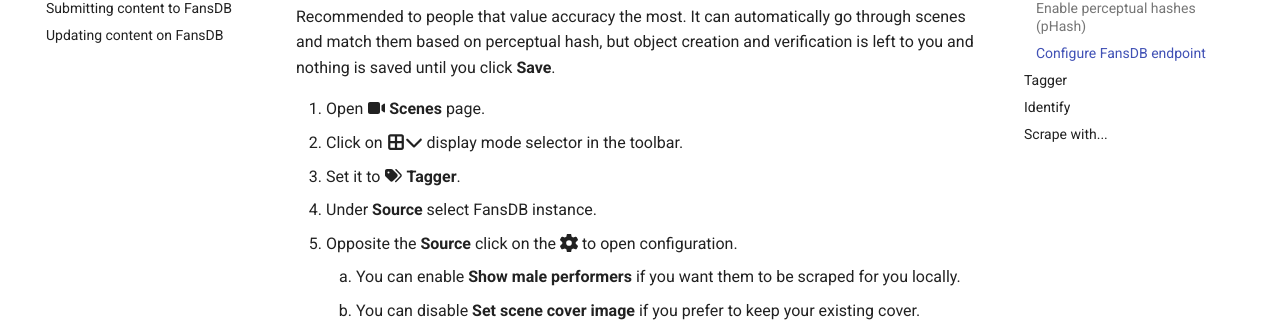
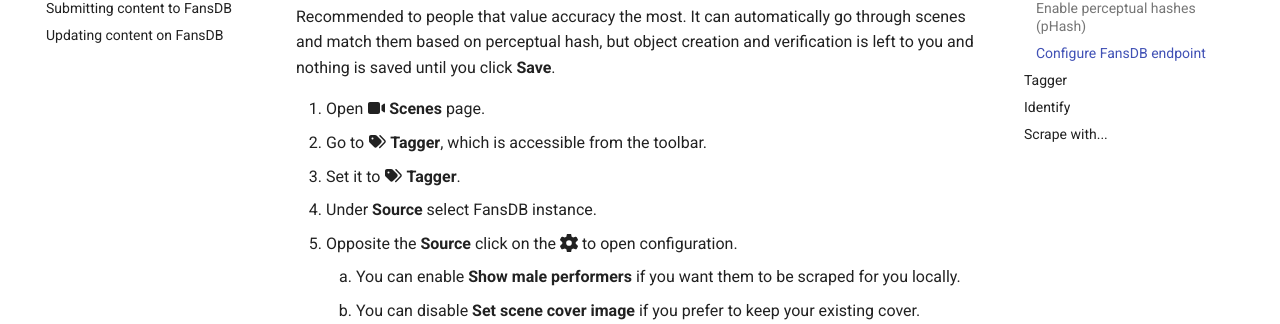
Before and after one commit to FansDB/docs, an MkDocs documentation site: the page built from docs/guides/scraping-scenes-via-fansdb.md, in a window 1280 px wide and 900 px high, scrolled down 982 px. Shown: the part 127-451 px from the top of the window. Built offline with MkDocs 1.6.1 and Material for MkDocs 9.7.7, drawn with Linux system fonts in a browser that asks for light colours; comment, search, counter and statistics services are not loaded.

Commit message:
Update steps for v0.30 Stash release

```diff
--- a/docs/guides/scraping-scenes-via-fansdb.md
+++ b/docs/guides/scraping-scenes-via-fansdb.md
@@ -32,7 +32,7 @@
 Recommended to people that value accuracy the most. It can automatically go through scenes and match them based on perceptual hash, but object creation and verification is left to you and nothing is saved until you click **Save**.
 
 1. Open :fontawesome-solid-video: **Scenes** page.
-1. Click on :fontawesome-solid-table-cells-large::fontawesome-solid-chevron-down: display mode selector in the toolbar.
+1. Go to :fontawesome-solid-tags: **Tagger**, which is accessible from the toolbar.
 1. Set it to :fontawesome-solid-tags: **Tagger**.
 1. Under **Source** select FansDB instance.
 1. Opposite the **Source** click on the :fontawesome-solid-gear: to open configuration.
```
